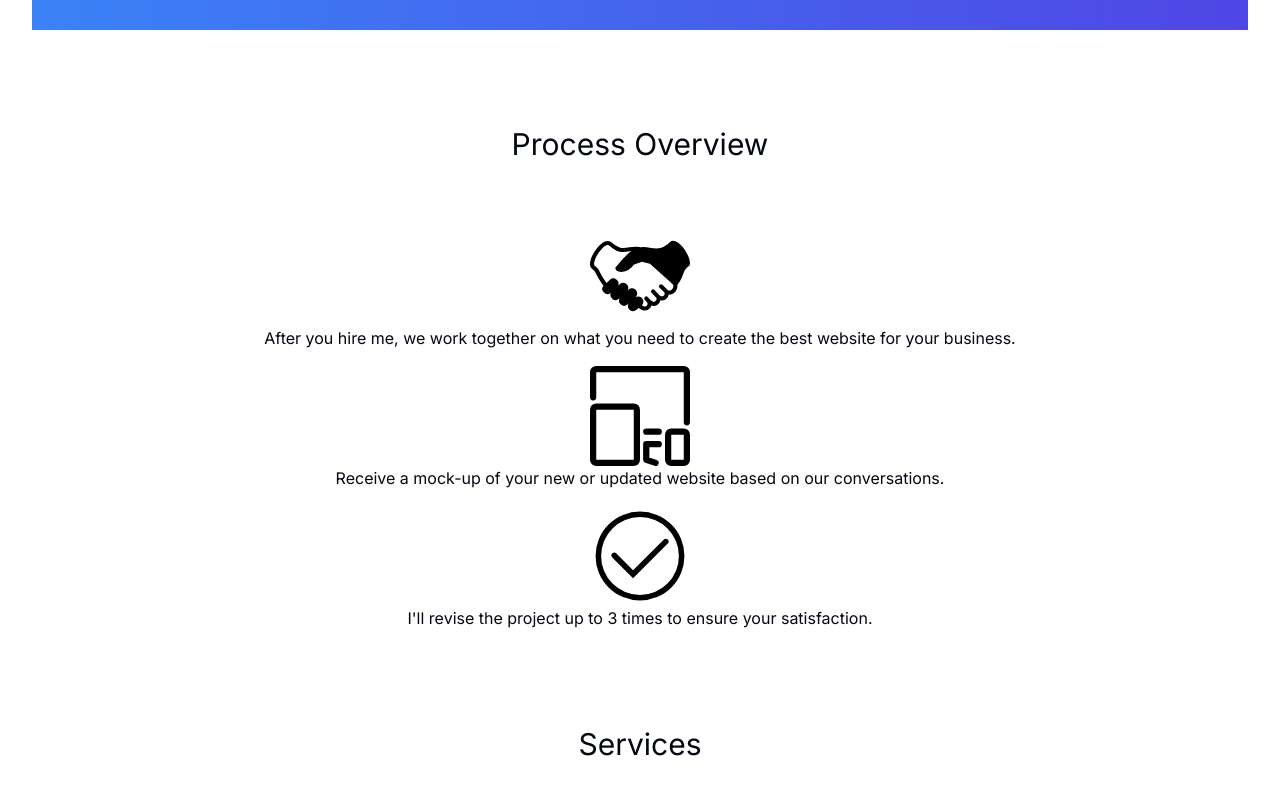
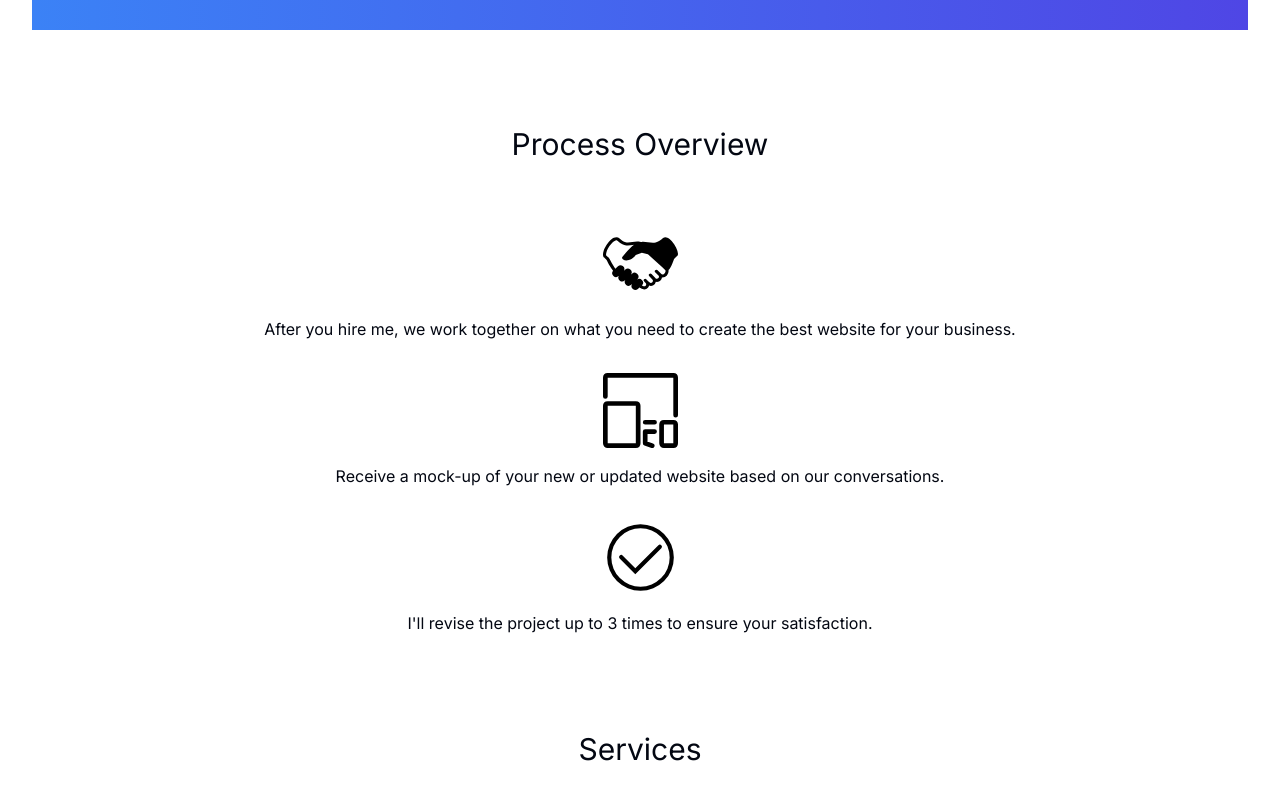
Before and after one commit to patriciosebastian/personal-website, a Next.js app: page /freelance in a window 1280 px wide. Shown: the part 588-1388 px from the top of the page. Built offline with nearby package versions, Linux system fonts and the light colour scheme.

Commit message:
size changes to graphics

```diff
--- a/src/app/freelance/page.jsx
+++ b/src/app/freelance/page.jsx
@@ -48,16 +48,16 @@ export default function FreelancePage() {
       <section className="text-center">
         <h2 className="text-3xl mb-16">Process Overview</h2>
         <div className="text-balance">
-          <div className="mb-4">
-            <Image src={Handshake} className="mx-auto" alt="hand-shake" width={100} height={100} />
+          <div className="mb-8">
+            <Image src={Handshake} className="mx-auto mb-4" alt="hand-shake" width={75} height={75} />
             After you hire me, we work together on what you need to create the best website for your business.
           </div>
-          <div className="mb-4">
-            <Image src={Responsive} className="mx-auto" alt="hand-shake" width={100} height={100} />
+          <div className="mb-8">
+            <Image src={Responsive} className="mx-auto mb-4" alt="hand-shake" width={75} height={75} />
             Receive a mock-up of your new or updated website based on our conversations.
           </div>
           <div>
-            <Image src={Success} className="mx-auto" alt="hand-shake" width={100} height={100} />
+            <Image src={Success} className="mx-auto mb-4" alt="hand-shake" width={75} height={75} />
             I&apos;ll revise the project up to 3 times to ensure your satisfaction.
           </div>
         </div>
```
